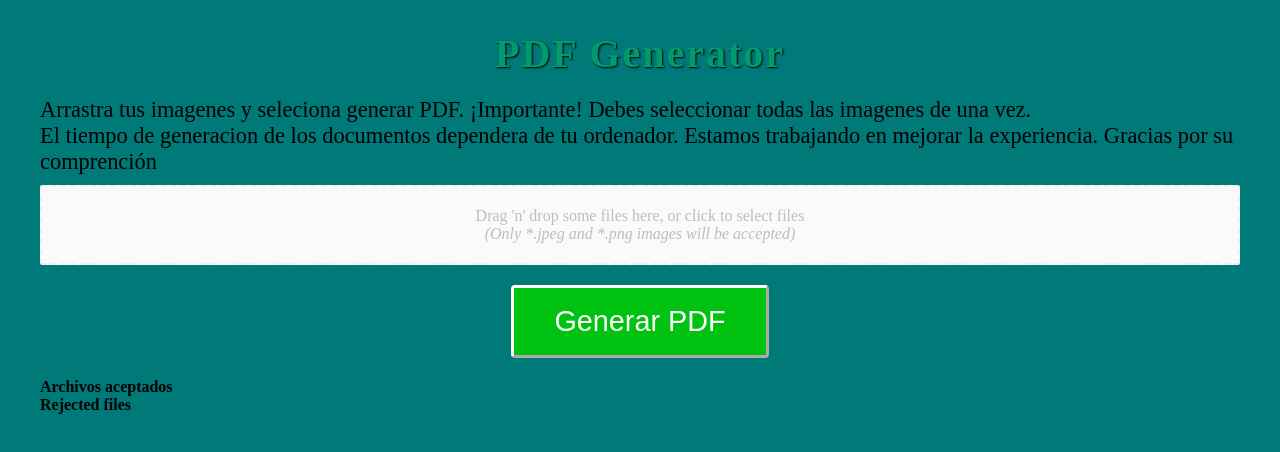
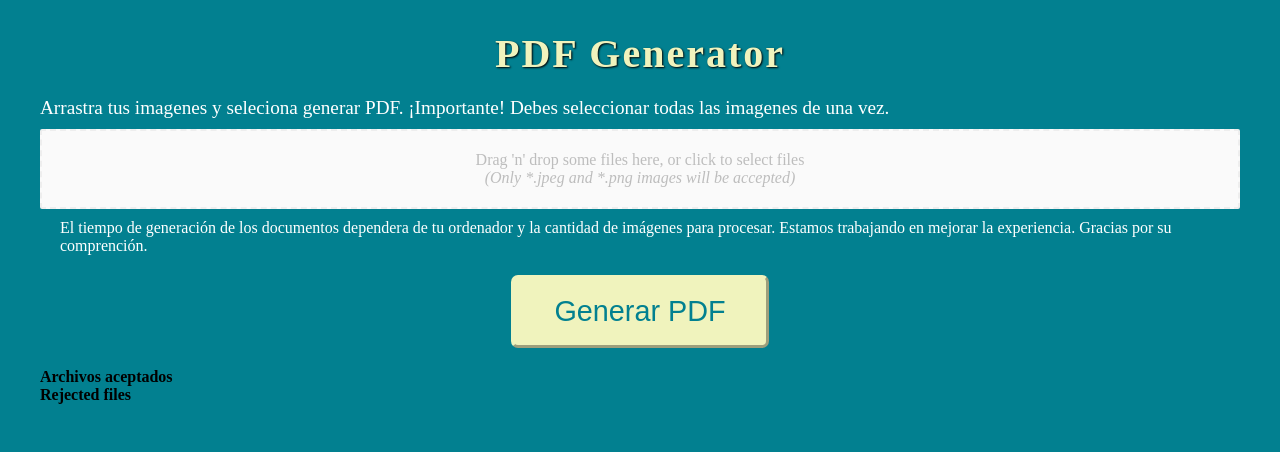
Before and after one commit to gus0117/pdf-generator, a React (Vite) app: page / in a window 1280 px wide. Shown: the top 452 px of the page. Built offline with nearby package versions, Linux system fonts and the light colour scheme; what @react-pdf/renderer would draw is missing.

Commit message:
Cambiado algunos colores y estilos

```diff
--- a/src/App.jsx
+++ b/src/App.jsx
@@ -1,9 +1,7 @@
 import { PDFViewer } from "@react-pdf/renderer"
 import { useState } from "react"
 import DropZone from "./components/DropZone"
-
 import PdfView from "./components/PdfView"
-import WebContent from "./components/WebContent"
 
 function App() {
   const [images, setImages] = useState([])
@@ -19,7 +17,6 @@ function App() {
     <div className="container">
       <h1 className="title-1">PDF Generator</h1>
       <p className="description-1">Arrastra tus imagenes y seleciona generar PDF. ¡Importante! Debes seleccionar todas las imagenes de una vez.</p>
-      <p className="description-2">El tiempo de generacion de los documentos dependera de tu ordenador. Estamos trabajando en mejorar la experiencia. Gracias por su comprención</p>
       <DropZone generatePdf={generatePdf}/>
       {
         isImagesLoaded ?
--- a/src/components/DropZone.jsx
+++ b/src/components/DropZone.jsx
@@ -102,6 +102,7 @@ const DropZone = ({ generatePdf }) => {
             <p>Drag 'n' drop some files here, or click to select files</p>
             <em>(Only *.jpeg and *.png images will be accepted)</em>
           </div>
+          <p className="description-2">El tiempo de generación de los documentos dependera de tu ordenador y la cantidad de imágenes para procesar. Estamos trabajando en mejorar la experiencia. Gracias por su comprención.</p>
           <button onClick={()=>generatePdf(acceptedFiles)} className="btn-generate">Generar PDF</button>
           <aside>
             <h4>Archivos aceptados</h4>
--- a/src/index.css
+++ b/src/index.css
@@ -17,7 +17,7 @@
 
 .container {
   padding: 10px 20px;
-  background: #007979;
+  background: #028090;
   height: 100vh;
 }
 
@@ -25,15 +25,25 @@
   margin: 20px auto;
   text-align: center;
   letter-spacing: 2px;
-  color: #009b6d;
+  color: #f0f3bd;
   /* offset-x | offset-y | blur-radius | color */
   text-shadow: 1px 1px 2px black;
   font-size: 2.5rem;
 }
 
 .description-1, .description-2 {
+  margin: 10px auto;
   padding-left: 20px;
-  font-size: 1.4rem;
+}
+
+.description-1 {
+  font-size: 1.2rem;
+  color: #fff;
+}
+
+.description-2 {
+  font-size: 1rem;
+  color: #fff;
 }
 
 .container-dropzone {
@@ -45,12 +55,18 @@
   display: flex;
   padding: 17px 40px;
   font-size: 1.8rem;
-  background: #00c210;
-  color: #fff;
+  background: #f0f3bd;
+  color: #028090;
   cursor: pointer;
-  border-radius: 4px;
-  border-color: #fff;
+  border-radius: 7px;
+  border-color: #f0f3bd;
   border-width: 3px;
+  transition: 0.4s;
+}
+
+.btn-generate:hover {
+  background-color: #fff;
+  transition: 0.4s;
 }
 
 .page-container {
```
